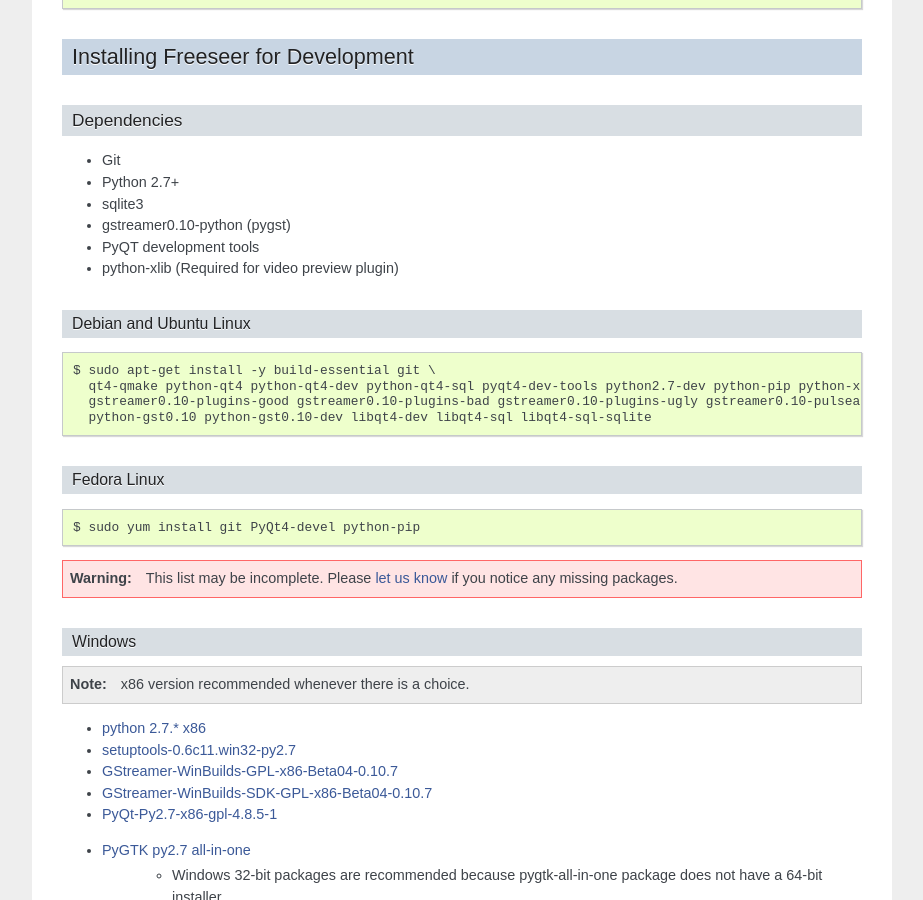
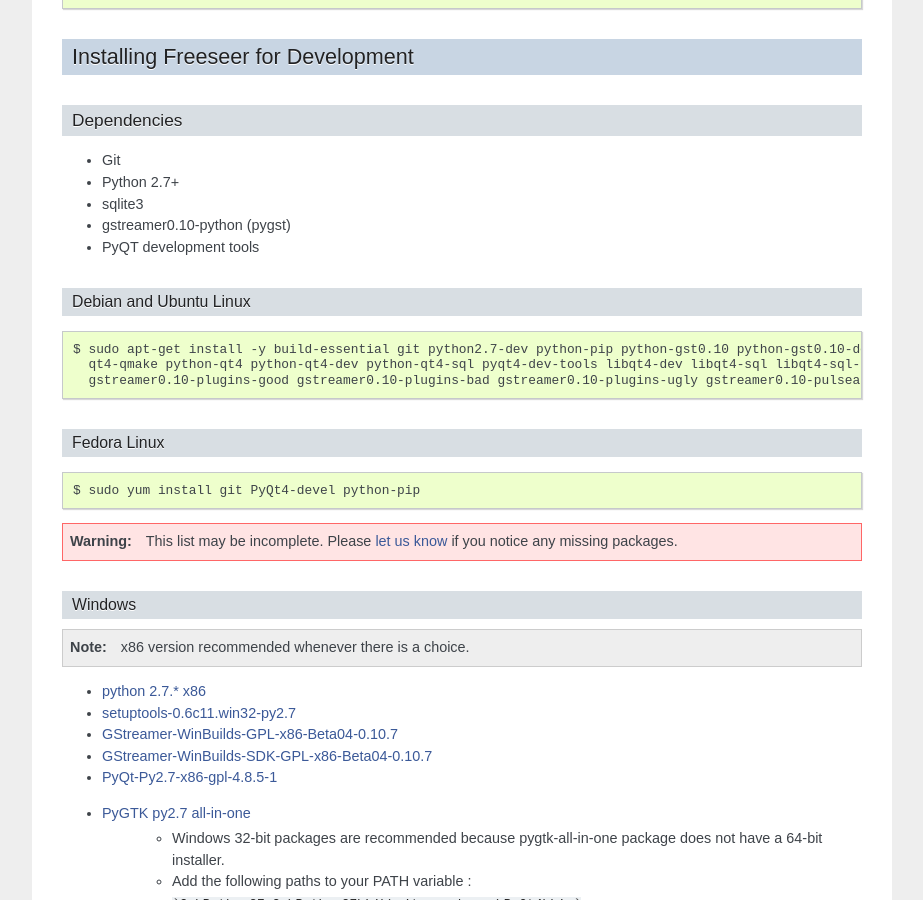
Before and after one commit to Freeseer/freeseer, a Sphinx documentation site: the page built from source/quick-start.rst, in a window 1280 px wide and 900 px high, scrolled down 1143 px. Shown: the whole window, without its empty margins (198-1121 px from the left). Built offline with Sphinx 7.4.7, drawn with Linux system fonts in a browser that asks for light colours.

Commit message:
Remove python-xlib dependency
And move around the packages in the apt-get list for better formatting.

```diff
--- a/source/quick-start.rst
+++ b/source/quick-start.rst
@@ -65,17 +65,15 @@ Dependencies
 + sqlite3
 + gstreamer0.10-python (pygst)
 + PyQT development tools
-+ python-xlib (Required for video preview plugin)
 
 Debian and Ubuntu Linux
 ^^^^^^^^^^^^^^^^^^^^^^^
 
 ::
 
-    $ sudo apt-get install -y build-essential git \
-      qt4-qmake python-qt4 python-qt4-dev python-qt4-sql pyqt4-dev-tools python2.7-dev python-pip python-xlib \
-      gstreamer0.10-plugins-good gstreamer0.10-plugins-bad gstreamer0.10-plugins-ugly gstreamer0.10-pulseaudio gstreamer0.10-alsa \
-      python-gst0.10 python-gst0.10-dev libqt4-dev libqt4-sql libqt4-sql-sqlite
+    $ sudo apt-get install -y build-essential git python2.7-dev python-pip python-gst0.10 python-gst0.10-dev \
+      qt4-qmake python-qt4 python-qt4-dev python-qt4-sql pyqt4-dev-tools libqt4-dev libqt4-sql libqt4-sql-sqlite \
+      gstreamer0.10-plugins-good gstreamer0.10-plugins-bad gstreamer0.10-plugins-ugly gstreamer0.10-pulseaudio gstreamer0.10-alsa
 
 Fedora Linux
 ^^^^^^^^^^^^
```
